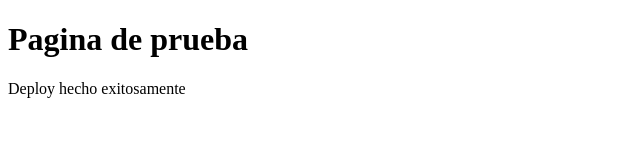
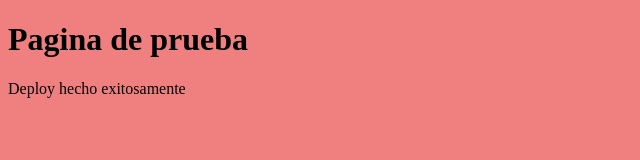
Before and after one commit to Andrea259/EJEMPLO3, a plain HTML site: page index.html in a window 1280 px wide. Shown: the whole page, without its empty margins (0-640 px from the left). Drawn offline with Linux system fonts and the light colour scheme.

Commit message:
archivo css

```diff
--- a/index.html
+++ b/index.html
@@ -4,6 +4,7 @@
     <meta charset="UTF-8">
     <meta name="viewport" content="width=device-width, initial-scale=1.0">
     <title>Document</title>
+    <link rel="stylesheet" href="style.css">
 </head>
 <body>
     <h1>Pagina de prueba</h1>
--- /dev/null
+++ b/style.css
@@ -0,0 +1,3 @@
+body{
+    background-color: lightcoral;
+}
```
